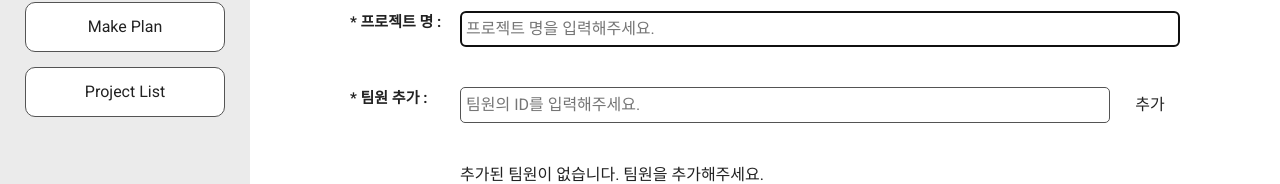
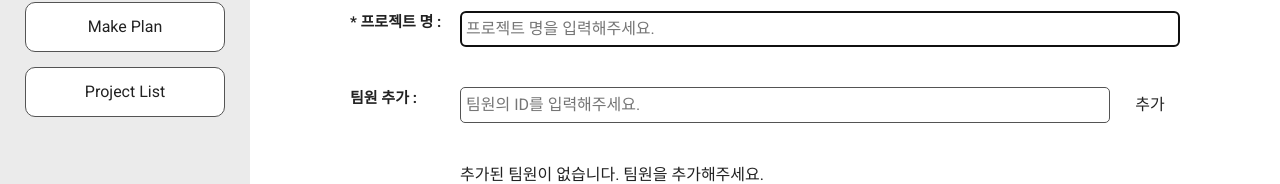
Before and after one commit to wjdgPfl/Project_DDAOM, a Vue app in the folder ddaom_3/: page /makeproject in a window 1280 px wide. Shown: the part 148-332 px from the top of the page. Built offline with nearby package versions, Linux system fonts and the light colour scheme.

Commit message:
fix: 프로젝트 생성 필수 사항 수정

```diff
--- a/ddaom_3/src/views/MakeProjectView.vue
+++ b/ddaom_3/src/views/MakeProjectView.vue
@@ -17,7 +17,7 @@
           />
         </div>
         <div class="sectionDiv" id="addMembersDiv">
-          <span class="sectionText">* 팀원 추가 :</span>
+          <span class="sectionText">팀원 추가 :</span>
           <input
             type="text"
             id="addMembers"
@@ -216,18 +216,14 @@ export default {
       const projectName = document.getElementById('getProjectName').value
       const start = document.getElementById('startDate').value
       const deadline = document.getElementById('deadlineDate').value
-      const number = document.querySelectorAll('#addedMember').length
 
       if (
         (projectName === '') &
-        (number === 0) &
         (start === '' || deadline === '')
       ) {
         alert('필수 항목이 입력되지 않았습니다. 다시 입력해 주세요.')
       } else if (projectName === '') {
         alert('프로젝트 제목을 입력해주세요.')
-      } else if (number === 0) {
-        alert('팀원을 추가해주세요.')
       } else if (start === '' || deadline === '') {
         alert('기간을 입력해주세요.')
       } else if (start > deadline) {
```
